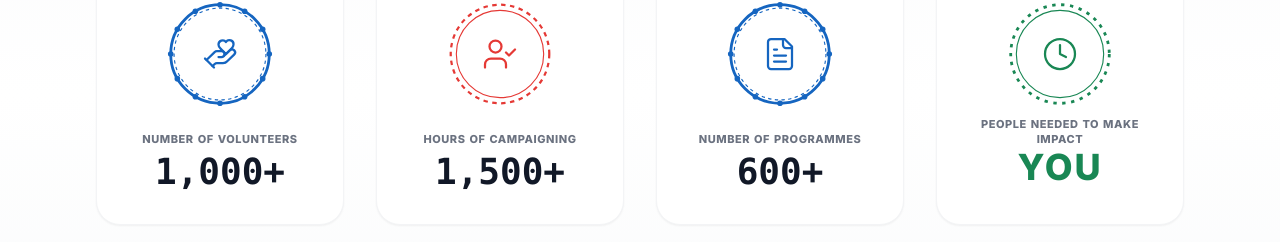
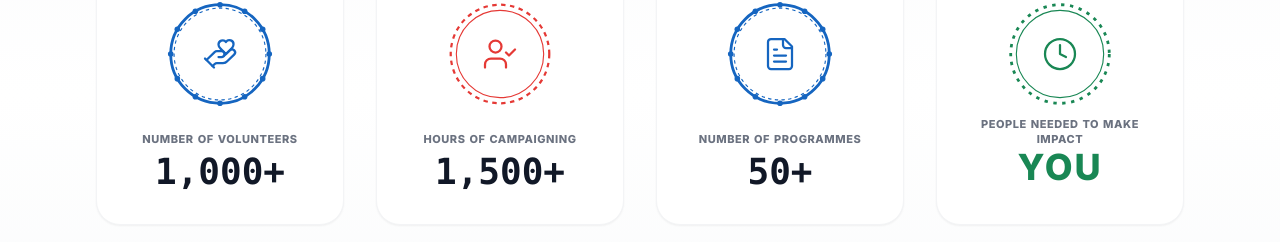
Before and after one commit to nishajtsraihsoft-ops/lahari-nirmajana-samithi-web, a React (Vite) app: page / in a window 1280 px wide. Shown: the part 1765-2007 px from the top of the page. Built offline with nearby package versions, Linux system fonts and the light colour scheme; a web font is replaced by a local one.

Commit message:
Update NUMBER OF PROGRAMMES count from 600+ to 50+

```diff
--- a/src/pages/Home.jsx
+++ b/src/pages/Home.jsx
@@ -293,7 +293,7 @@ const Home = ({ onOpenJoinModal }) => {
                   NUMBER OF PROGRAMMES
                 </span>
                 <span className="font-mono text-xl sm:text-3xl lg:text-4xl font-black text-gray-900 leading-tight block">
-                  600+
+                  50+
                 </span>
               </div>
             </div>
```
